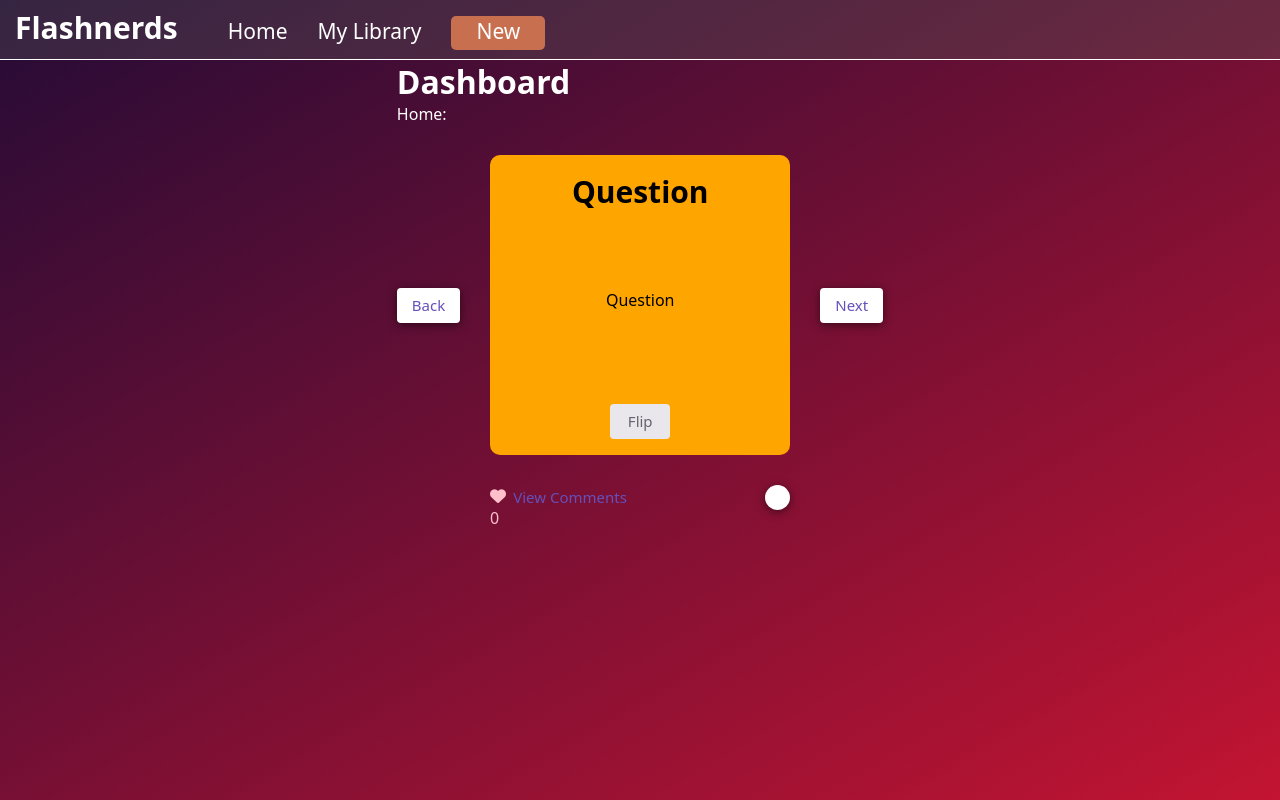
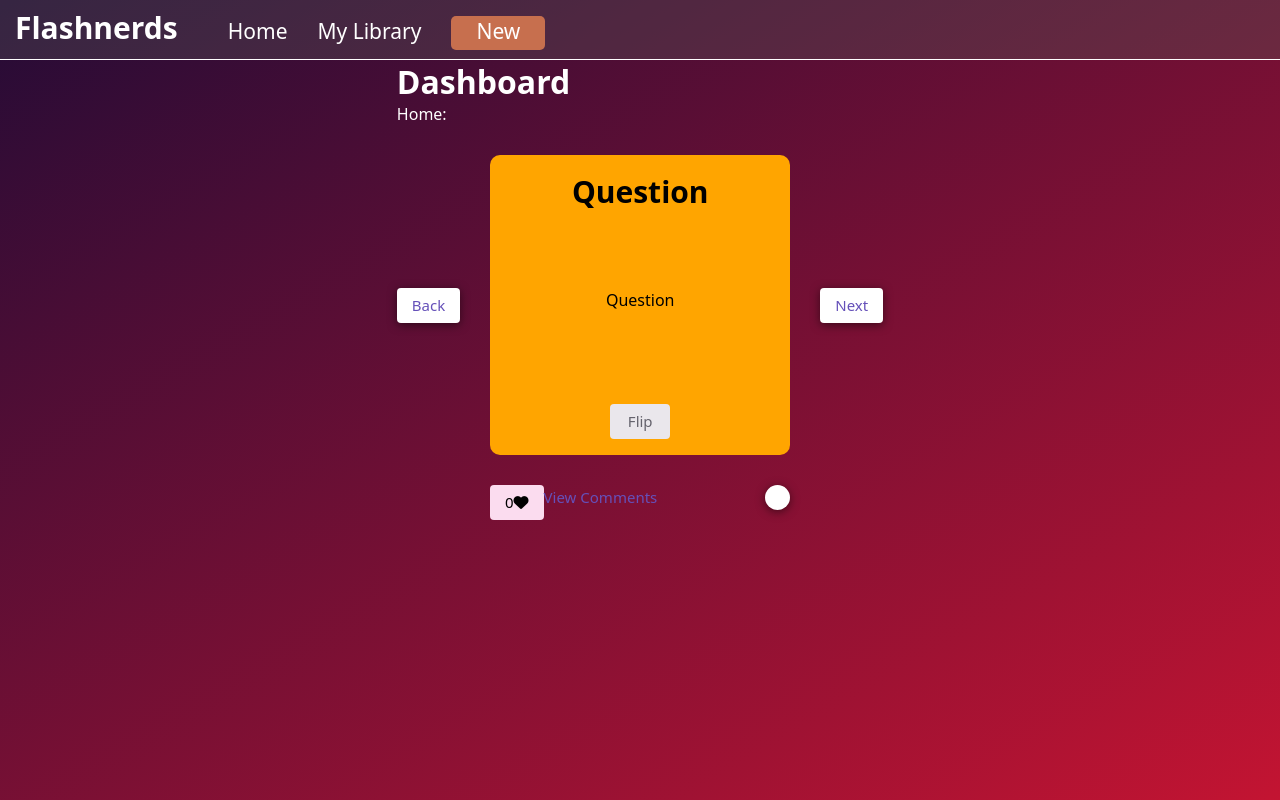
Before and after one commit to Diogenesoftoronto/flashnerds, a React (Create React App) app in the folder app/: page / in a window 1280 px wide. Built offline with nearby package versions, Linux system fonts and the light colour scheme; some icons are missing; a web font is replaced by a local one.

Commit message:
likes button

```diff
--- a/app/src/components/Likes.jsx
+++ b/app/src/components/Likes.jsx
@@ -1,6 +1,7 @@
 import React, { useState } from 'react';
 // import { FontAwesomeIcon } from '@fortawesome/react-fontawesome';
 import '@fortawesome/fontawesome-free/css/all.min.css';
+import { Button } from './Buttons/Button'
 
 
 export default function Likes(props) {
@@ -17,12 +18,12 @@ export default function Likes(props) {
   // TODO: add helpers for updating likes
 
   return (
-    <span className="likes-container" style={{color: 'pink'}} >
-      {/* flex */}
-    <a onClick={clickLike}>
+    <span className="likes-container" >
+    <Button variant='pink' onClick={clickLike}>
+    {likeCount}<br/>
     <i className="fa-solid fa-heart"></i>
-      </a>
-    <span className="like-counter">{likeCount}</span>
+      </Button>
+    <span className="like-counter"></span>
     </span>
   );
 }
```
